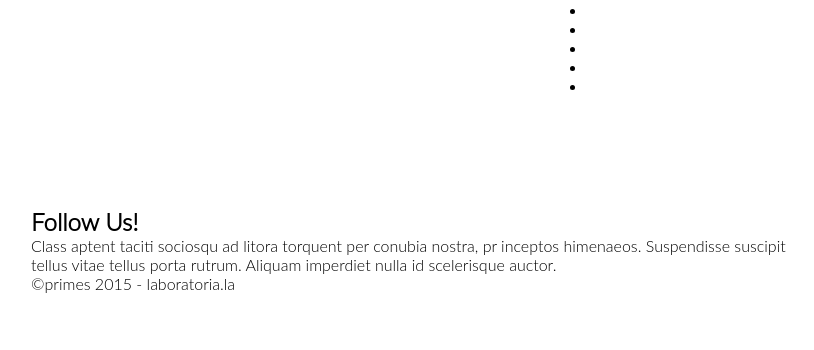
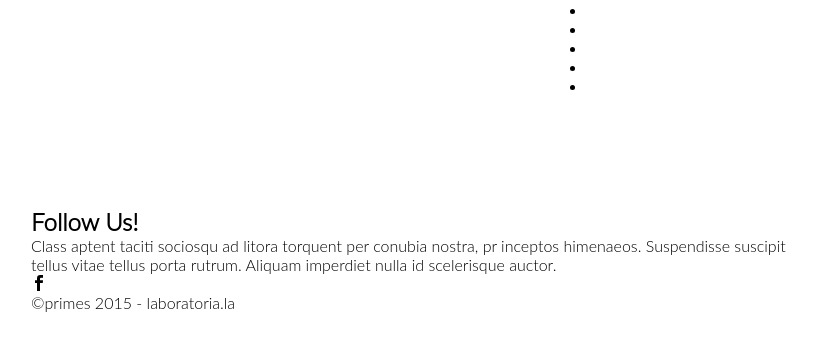
Before and after one commit to opazisimo/Primes, a plain HTML site: page index.html in a window 1280 px wide. Shown: the whole page, without its empty margins (39-853 px from the left). Drawn offline with Linux system fonts and the light colour scheme.

Commit message:
commit para pull (?)

```diff
--- a/index.html
+++ b/index.html
@@ -129,6 +129,9 @@
 				<div class="col-12">
 					<h1>Follow Us!</h1>
 					<p>Class aptent taciti sociosqu ad litora torquent per conubia nostra, pr inceptos himenaeos. Suspendisse suscipit <br> tellus vitae tellus porta rutrum. Aliquam imperdiet nulla id scelerisque auctor.</p>
+					<span data-icon="&#xe093"></span>
+
+
 				</div>
 			</div>
 		</section>
```
